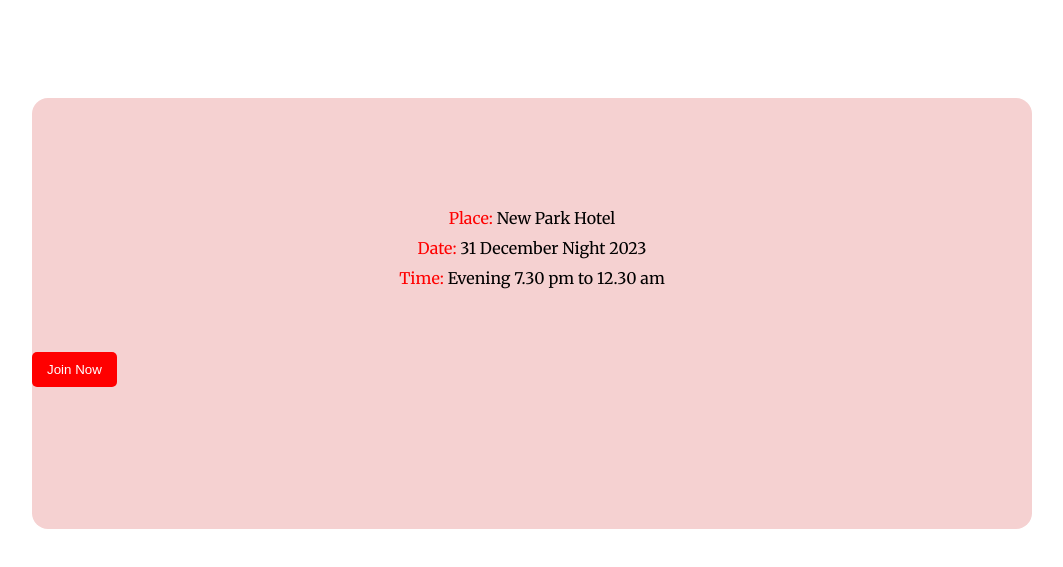
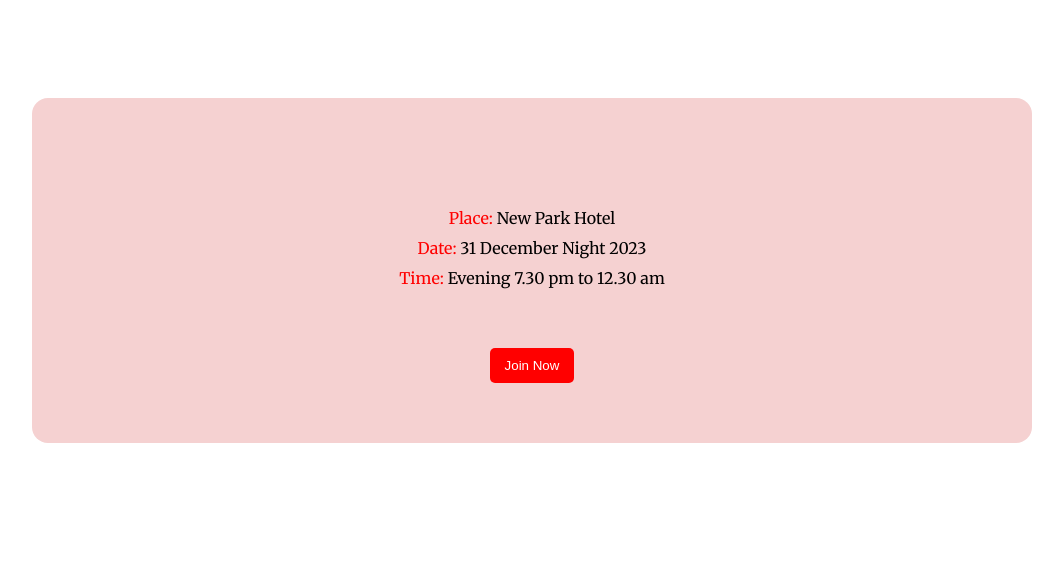
Before and after one commit to Palash-Halder/new-year-new-mission, a plain HTML site: page index.html in a window 1280 px wide. Shown: the part 2027-2594 px from the top of the page, without its empty margins (108-1171 px from the left). Drawn offline with Linux system fonts and the light colour scheme.

```diff
--- a/index.html
+++ b/index.html
@@ -43,7 +43,9 @@
             <p> <span>Place:</span> New Park Hotel</p>
             <p> <span>Date:</span> 31 December Night 2023</p>
             <p> <span>Time:</span> Evening 7.30 pm to 12.30 am</p>
-            <button>Join Now</button>
+            <div class="btn">
+                <button class="btn-design">Join Now</button>
+              </div>
         </section>
     </main>
 
--- a/sytles/style.css
+++ b/sytles/style.css
@@ -138,14 +138,19 @@
     color: #F00;
 }
 
-#place button{
-    margin-top: 64px;
-    padding: 10px 15px;
-    border-radius: 5px;
-    background-color: #F00;
-    margin-bottom: 142px;
-    border: none;
-    color: #FFF;
-    justify-content: end;
+.btn {
+    margin-top: 50px;
+    text-align: center;
+    padding: 10px;
+
 
 }
+
+.btn-design{
+    color: #FFF;
+    background-color: #F00;
+    border-radius: 5px;
+    padding: 10px 15px;
+    border: none;
+    margin-bottom: 50px;
+}
```
